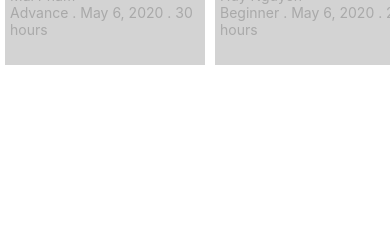
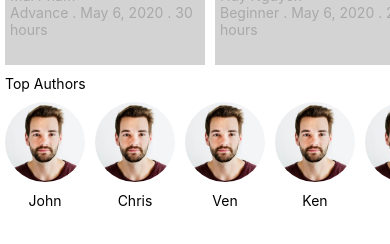
Before and after one commit to vmabpy/Assignment, a React Native app: screen / in a window 390 px wide. Shown: the part 592-836 px from the top of the page. Built offline with nearby package versions, Linux system fonts and the light colour scheme.

Commit message:
mockup-ui: top authors component

```diff
--- /dev/null
+++ b/src/components/Main/Browse/Authors/AuthorItem/author-item.js
@@ -0,0 +1,37 @@
+import React from 'react'
+import {View, TouchableOpacity, StyleSheet, Image, Text} from 'react-native'
+
+const AuthorItem = (props) => {
+    return(
+        <View style = {styles.contain}>
+            <TouchableOpacity>
+                <Image
+                    style={styles.button}
+                    source={props.item.imageRoute}
+                />
+            </TouchableOpacity>
+            <Text style = {styles.text} >{props.item.name}</Text>
+        </View>
+
+    )
+}
+
+const styles = StyleSheet.create({
+    contain: {
+        flex: 1,
+        justifyContent: 'center',
+        alignItems: 'center',
+    },
+    button: {
+        height: 80,
+        width: 80,
+        borderRadius: 40,
+        margin: 5,
+    },
+    text: {
+        marginTop: 5,
+        alignSelf: 'center',
+    }
+})
+
+export default AuthorItem;
--- /dev/null
+++ b/src/components/Main/Browse/Authors/AuthorList/list-author.js
@@ -0,0 +1,60 @@
+// '../../../assets/author.jpeg'
+
+import React from 'react'
+import {View, ScrollView, Text} from 'react-native'
+import AuthorItem from '../AuthorItem/author-item'
+
+const Authors = (props) => {
+
+    const authors = [
+        {
+            id: 1,
+            name: 'John',
+            imageRoute: require('../../../../../../assets/author.jpeg'),
+        },
+        {
+            id: 2,
+            name: 'Chris',
+            imageRoute: require('../../../../../../assets/author.jpeg'),
+        },
+        {
+            id: 3,
+            name: 'Ven',
+            imageRoute: require('../../../../../../assets/author.jpeg'),
+        },
+        {
+            id: 4,
+            name: 'Ken',
+            imageRoute: require('../../../../../../assets/author.jpeg'),
+        },
+        {
+            id: 5,
+            name: 'Tu',
+            imageRoute: require('../../../../../../assets/author.jpeg'),
+        },
+        {
+            id: 6,
+            name: 'Nghia',
+            imageRoute: require('../../../../../../assets/author.jpeg'),
+        },
+
+    ]
+
+    const renderListItem = (authors) => {
+        return authors.map( item => <AuthorItem item = {item} />);
+    }
+
+
+    return(
+        <View>
+            <View>
+                <Text style = {{margin: 5}}>{props.title}</Text>
+            </View>
+            <ScrollView horizontal = {true}>
+                {renderListItem(authors)}
+            </ScrollView>
+        </View>
+    )
+}
+
+export default Authors;
--- a/src/components/Main/Browse/browse.js
+++ b/src/components/Main/Browse/browse.js
@@ -5,6 +5,7 @@ import RadiusButton from '../../Common/radius-button'
 import ListLanguage from './ListLanguage/list-language'
 import LearningPath from './LearningPath/learning-path'
 import Trending from './Trending/trending'
+import Authors from './Authors/AuthorList/list-author'
 
 const Browse = (props) => {
     return (
@@ -15,6 +16,7 @@ const Browse = (props) => {
             <ListLanguage title = "Popular skills" />
             <Trending />
             <LearningPath title = "Path"/>
+            <Authors title = "Top Authors"/>
         </ScrollView>
     )
 }
```
Also changed, not shown: assets/author.jpeg (added).
